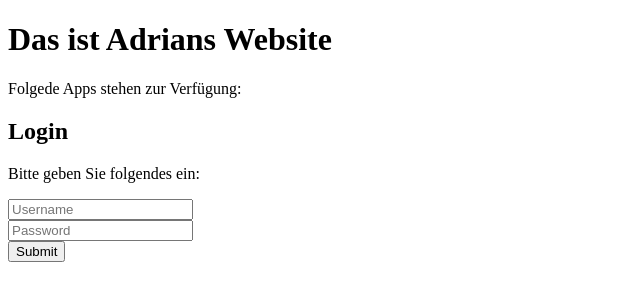
After one commit to atobisch/navin, a Django app: page /login/ in a window 1280 px wide. The commit adds this page. Shown: the top 301 px of the page, without its empty margins (0-640 px from the left). Run offline with Django 3.2, Linux system fonts and the light colour scheme.

Commit message:
end tutorial navin reddy

```diff
--- /dev/null
+++ b/accounts/templates/accounts/login.html
@@ -0,0 +1,14 @@
+{% extends 'accounts/base.html' %}
+
+{% block title %}Login{% endblock %}
+
+{% block content %}
+<h2>Login</h2>
+<p>Bitte geben Sie folgendes ein:</p>
+<form method="post" action="{% url 'accounts:login' %}">
+    {% csrf_token %}
+    <input type="text" name="username" placeholder="Username"><br>
+    <input type="password" name="password" placeholder="Password"><br>
+    <input type="submit">
+</form>
+{% endblock %}
--- a/accounts/urls.py
+++ b/accounts/urls.py
@@ -6,4 +6,6 @@
 urlpatterns = [
     path('',views.home_view, name='home'),
     path('register/',views.register, name='register'),
+    path('login/',views.login, name='login'),
+    path('logout/',views.logout, name='logout'),
 ]
--- a/accounts/views.py
+++ b/accounts/views.py
@@ -26,10 +26,27 @@
                 user = User.objects.create_user(username=username, password=password1, email=email, first_name=first_name, last_name=last_name)
                 user.save()
                 messages.info(request, 'user created')
-                return redirect('/')
+                return redirect('accounts:login')
         else:
             messages.info(request, 'Password not matching')
             return redirect('accounts:register')
     else: # Dann ist die Method GET
         return render(request, 'accounts/register.html')
-# Create your views here.
+
+def login(request):
+    if request.method == 'POST':
+        username = request.POST['username']
+        password = request.POST['password']
+        user = auth.authenticate(username=username, password=password)
+        if user is not None:
+            auth.login(request, user)
+            return redirect("/")
+        else:
+            messages.info(request, 'invalid credentials')
+            return redirect('accounts:login')
+    elif request.method == 'GET':
+        return render(request, 'accounts/login.html')
+
+def logout(request):
+    auth.logout(request)
+    return redirect('accounts:home')
```
Also changed, not shown: accounts/templates/accounts/home.html (+6 -4 lines).
